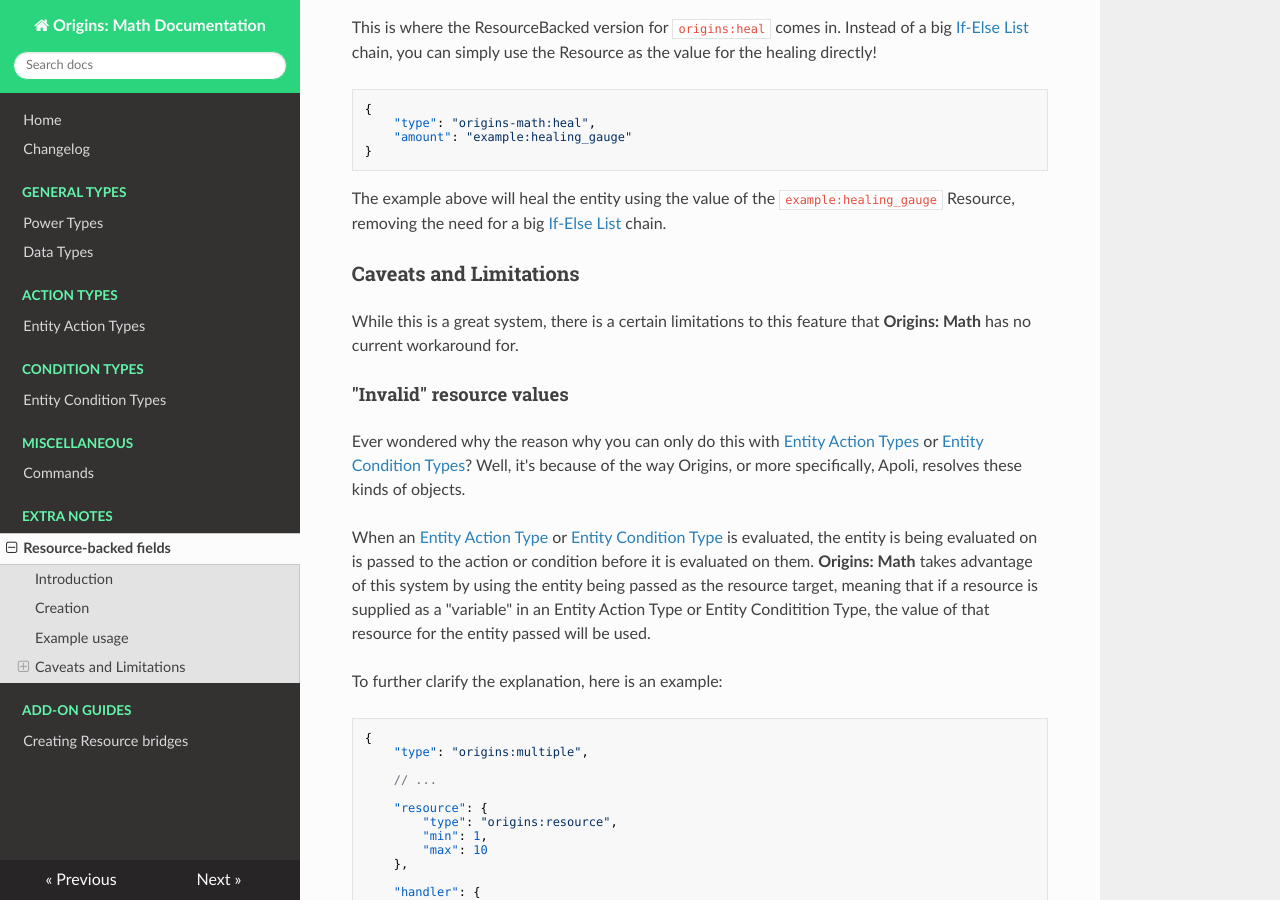
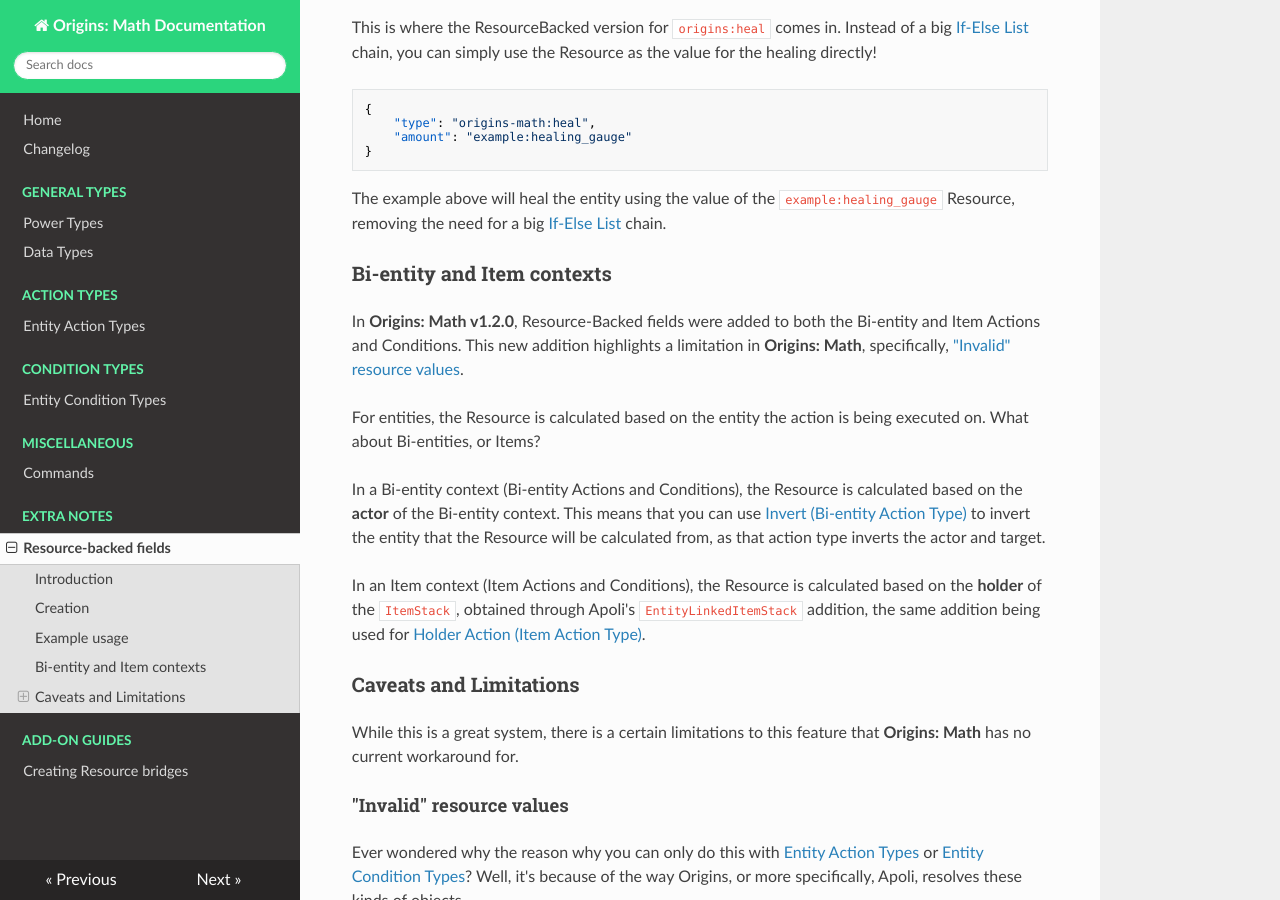
Before and after one commit to xrickastley/origins-math-docs, an MkDocs documentation site: the page built from docs/notes/resource_backed_fields.md, in a window 1280 px wide and 900 px high, scrolled down 2026 px. Built offline with MkDocs 1.6.1, drawn with Linux system fonts in a browser that asks for light colours; nearby versions of some CDN libraries.

Commit message:
Updated to Origins: Math v1.2.0

```diff
--- a/docs/notes/resource_backed_fields.md
+++ b/docs/notes/resource_backed_fields.md
@@ -90,6 +90,16 @@ This is where the ResourceBacked version for `origins:heal` comes in. Instead of
 
 The example above will heal the entity using the value of the `example:healing_gauge` Resource, removing the need for a big [If-Else List](https://origins.readthedocs.io/en/latest/types/meta_action_types/if_else_list/) chain.
 
+### Bi-entity and Item contexts
+
+In **Origins: Math v1.2.0**, Resource-Backed fields were added to both the Bi-entity and Item Actions and Conditions. This new addition highlights a limitation in **Origins: Math**, specifically, ["Invalid" resource values](#invalid-resource-values).
+
+For entities, the Resource is calculated based on the entity the action is being executed on. What about Bi-entities, or Items?
+
+In a Bi-entity context (Bi-entity Actions and Conditions), the Resource is calculated based on the **actor** of the Bi-entity context. This means that you can use [Invert (Bi-entity Action Type)](https://origins.readthedocs.io/en/latest/types/bientity_action_types/invert/) to invert the entity that the Resource will be calculated from, as that action type inverts the actor and target.
+
+In an Item context (Item Actions and Conditions), the Resource is calculated based on the **holder** of the `ItemStack`, obtained through Apoli's `EntityLinkedItemStack` addition, the same addition being used for [Holder Action (Item Action Type)](https://origins.readthedocs.io/en/latest/types/item_action_types/holder_action/).
+
 ### Caveats and Limitations
 
 While this is a great system, there is a certain limitations to this feature that **Origins: Math** has no current workaround for.
```
Also changed, not shown: docs/types/bientity_action_types.md (added, +8 -0 lines), docs/types/bientity_action_types/variable_execute_command.md (added, +46 -0 lines), docs/types/entity_action_types/variable_change_resource.md (+1 -1 lines), docs/types/entity_action_types/variable_execute_command.md (+1 -1 lines).
